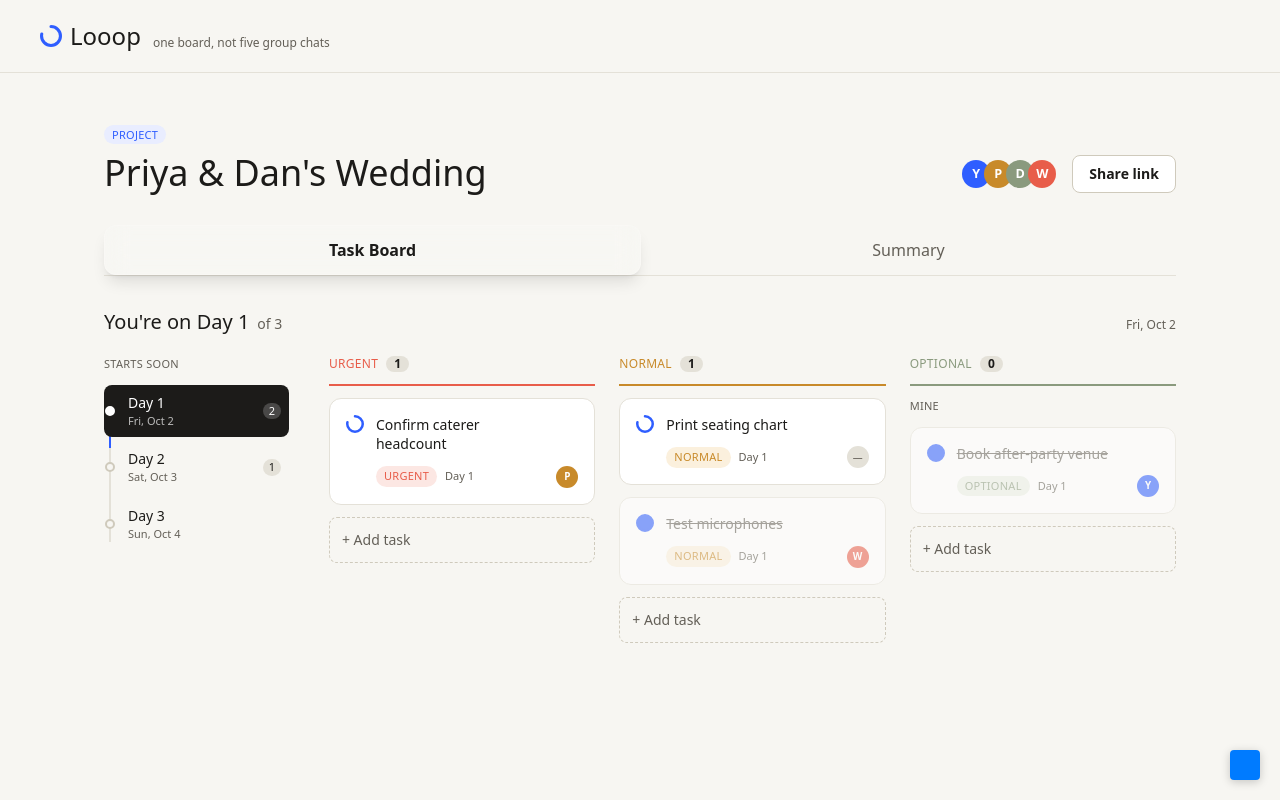
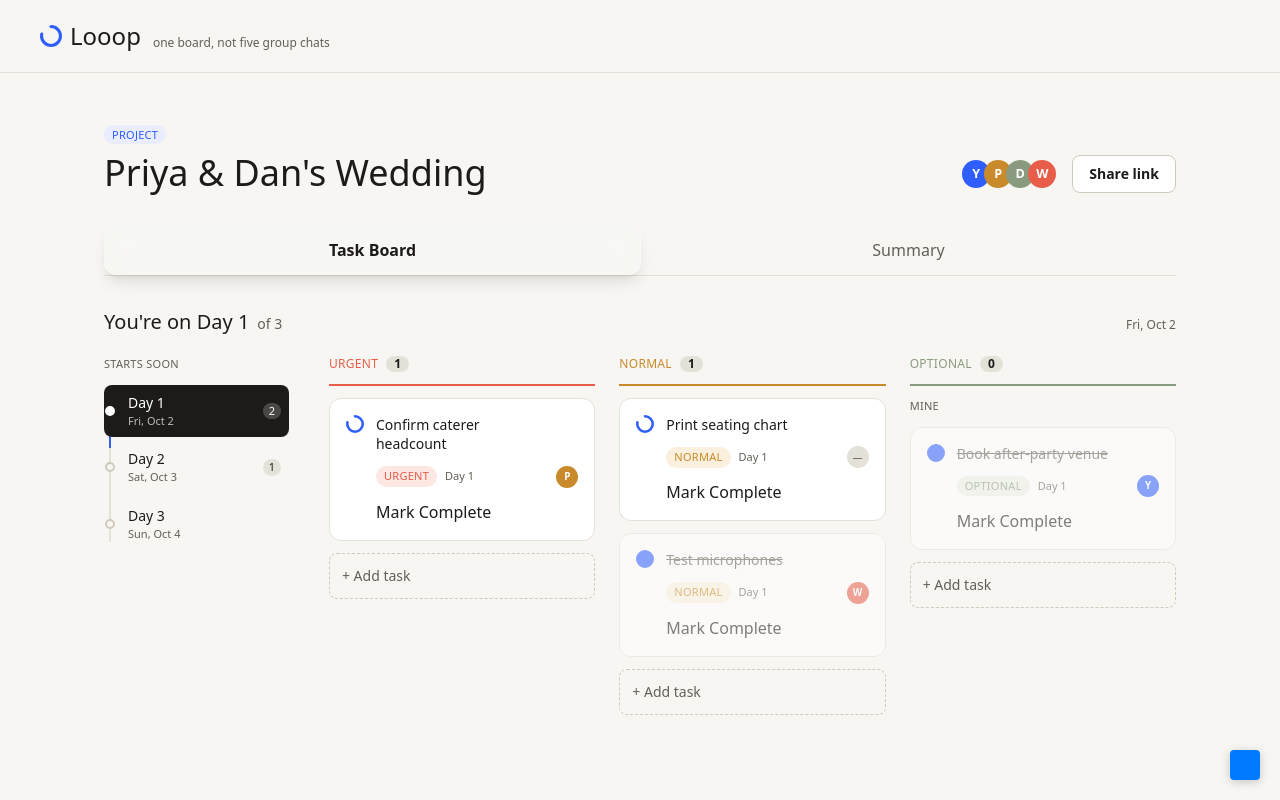
Before and after one commit to choijiwonsoc/looop, a React (Vite) app in the folder frontend/: page /events/e1 in a window 1280 px wide. Built offline with nearby package versions, Linux system fonts and the light colour scheme.

Commit message:
connections

```diff
--- a/frontend/src/components/DayBoardTab.tsx
+++ b/frontend/src/components/DayBoardTab.tsx
@@ -5,6 +5,7 @@ import { TaskDayColumns } from './TaskDayColumns';
 import { CreateTaskModal } from './CreateTaskModal';
 import { ConfirmDialog } from './ConfirmDialog';
 import { currentDayIndex, daysBetween, formatDayDate } from '../utils/dates';
+import { TaskStatus } from '../types';
 
 interface DayBoardTabProps {
   event: EventBoard;
@@ -14,6 +15,7 @@ interface DayBoardTabProps {
   onAddTask: (input: { title: string; notes?: string; priority: Priority; assignedTo: string | null; day: number }) => void;
   onEditTask: (taskId: string, updates: { title: string; notes?: string; priority: Priority; assignedTo: string | null }) => void;
   onDeleteTask: (taskId: string) => void;
+  onCompleteTask: (taskId: string) => void;
 }
 
 function taskSpansDay(task: Task, day: number): boolean {
@@ -22,7 +24,7 @@ function taskSpansDay(task: Task, day: number): boolean {
   return true;
 }
 
-export function DayBoardTab({ event, tasks, currentUserId, onToggleTaskDone, onAddTask, onEditTask, onDeleteTask }: DayBoardTabProps) {
+export function DayBoardTab({ event, tasks, currentUserId, onToggleTaskDone, onAddTask, onEditTask, onDeleteTask, onCompleteTask }: DayBoardTabProps) {
   const rawToday = currentDayIndex(event.startDate);
   const maxTaskDay = tasks.reduce((max, t) => {
     const c = [t.dueDay, t.startDay, t.endDay].filter((v): v is number => v !== undefined);
@@ -34,6 +36,7 @@ export function DayBoardTab({ event, tasks, currentUserId, onToggleTaskDone, onA
   const [modalPriority, setModalPriority] = useState<Priority | null>(null);
   const [editingTask, setEditingTask] = useState<Task | null>(null);
   const [deletingTask, setDeletingTask] = useState<Task | null>(null);
+  const [completingTask, setCompletingTask] = useState<Task | null>(null);
 
   const days = Array.from({ length: totalDays }, (_, i) => i + 1);
   const dayTasks = useMemo(() => tasks.filter((t) => taskSpansDay(t, selectedDay)), [tasks, selectedDay]);
@@ -89,6 +92,7 @@ export function DayBoardTab({ event, tasks, currentUserId, onToggleTaskDone, onA
           onAddTaskForPriority={(priority) => setModalPriority(priority)}
           onEditTask={setEditingTask}
           onDeleteTask={setDeletingTask}
+          onCompleteTask={setCompletingTask}
         />
       </div>
 
@@ -119,6 +123,14 @@ export function DayBoardTab({ event, tasks, currentUserId, onToggleTaskDone, onA
           onCancel={() => setDeletingTask(null)}
         />
       )}
+      {completingTask && (
+        <ConfirmDialog
+          title="Delete this task?"
+          message={`"${completingTask.title}" will be marked completed.`}
+          onConfirm={() => { onCompleteTask(completingTask.id); setCompletingTask(null); }}
+          onCancel={() => setCompletingTask(null)}
+        />
+      )}
     </div>
   );
 }
--- a/frontend/src/components/TaskCard.tsx
+++ b/frontend/src/components/TaskCard.tsx
@@ -11,9 +11,10 @@ interface TaskCardProps {
   onToggleDone: () => void;
   onEdit: () => void;
   onDelete: () => void;
+  onComplete: ()=> void;
 }
 
-export function TaskCard({ task, assignee, onToggleDone, onEdit, onDelete }: TaskCardProps) {
+export function TaskCard({ task, assignee, onToggleDone, onEdit, onDelete, onComplete }: TaskCardProps) {
   const done = task.status === 'done';
   return (
     <Card className={`relative group ${done ? 'opacity-55' : ''}`}>
@@ -36,6 +37,11 @@ export function TaskCard({ task, assignee, onToggleDone, onEdit, onDelete }: Tas
         <div className="flex-1" />
         <Avatar member={assignee} size={22} />
       </div>
+      <div className="flex items-center gap-2 pl-[30px] mt-3">
+        <button onClick={onComplete}>
+          Mark Complete
+          </button>
+      </div>
     </Card>
   );
 }
--- a/frontend/src/components/TaskDayColumns.tsx
+++ b/frontend/src/components/TaskDayColumns.tsx
@@ -9,6 +9,7 @@ interface TaskDayColumnsProps {
   onAddTaskForPriority: (priority: Priority) => void;
   onEditTask: (task: Task) => void;
   onDeleteTask: (task: Task) => void;
+  onCompleteTask: (task: Task) => void;
 }
 
 const COLUMNS: { key: Priority; label: string; border: string; text: string }[] = [
@@ -17,7 +18,7 @@ const COLUMNS: { key: Priority; label: string; border: string; text: string }[]
   { key: 'optional', label: 'Optional', border: 'border-optional', text: 'text-optional' },
 ];
 
-export function TaskDayColumns({ tasks, members, currentUserId, onToggleTaskDone, onAddTaskForPriority, onEditTask, onDeleteTask }: TaskDayColumnsProps) {
+export function TaskDayColumns({ tasks, members, currentUserId, onToggleTaskDone, onAddTaskForPriority, onEditTask, onDeleteTask, onCompleteTask }: TaskDayColumnsProps) {
   const memberById = Object.fromEntries(members.map((m) => [m.id, m]));
 
   return (
@@ -36,6 +37,7 @@ export function TaskDayColumns({ tasks, members, currentUserId, onToggleTaskDone
             onToggleDone={() => onToggleTaskDone(task.id)}
             onEdit={() => onEditTask(task)}
             onDelete={() => onDeleteTask(task)}
+            onComplete={()=> onCompleteTask(task)}
           />
         );
 
--- a/frontend/src/pages/EventDetailPage.tsx
+++ b/frontend/src/pages/EventDetailPage.tsx
@@ -69,6 +69,11 @@ export function EventDetailPage() {
   }
   function editTask(taskId: string, updates: { title: string; notes?: string; priority: Priority; assignedTo: string | null }) {
   setTasks((prev) => prev.map((t) => (t.id === taskId ? { ...t, ...updates, updatedAt: new Date().toISOString() } : t)));
+  //editTask(??)
+}
+
+function completeTask(taskId: string) {
+  setTasks((prev) => prev.filter((t) => t.id !== taskId));
 }
 
 function deleteTask(taskId: string) {
@@ -136,6 +141,7 @@ function deleteIssue(issueId: string) {
     onAddTask={addTask}
     onEditTask={editTask}
     onDeleteTask={deleteTask}
+    onCompleteTask={completeTask}
   />
 )}
 {activeTab === "activity" && (
```
